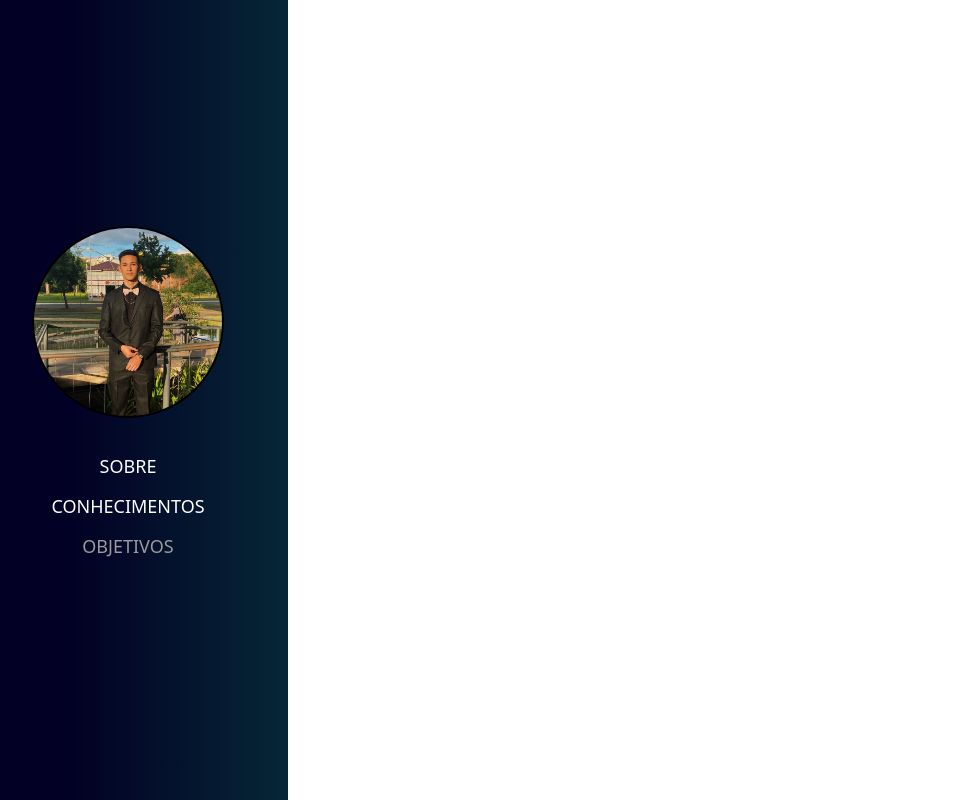
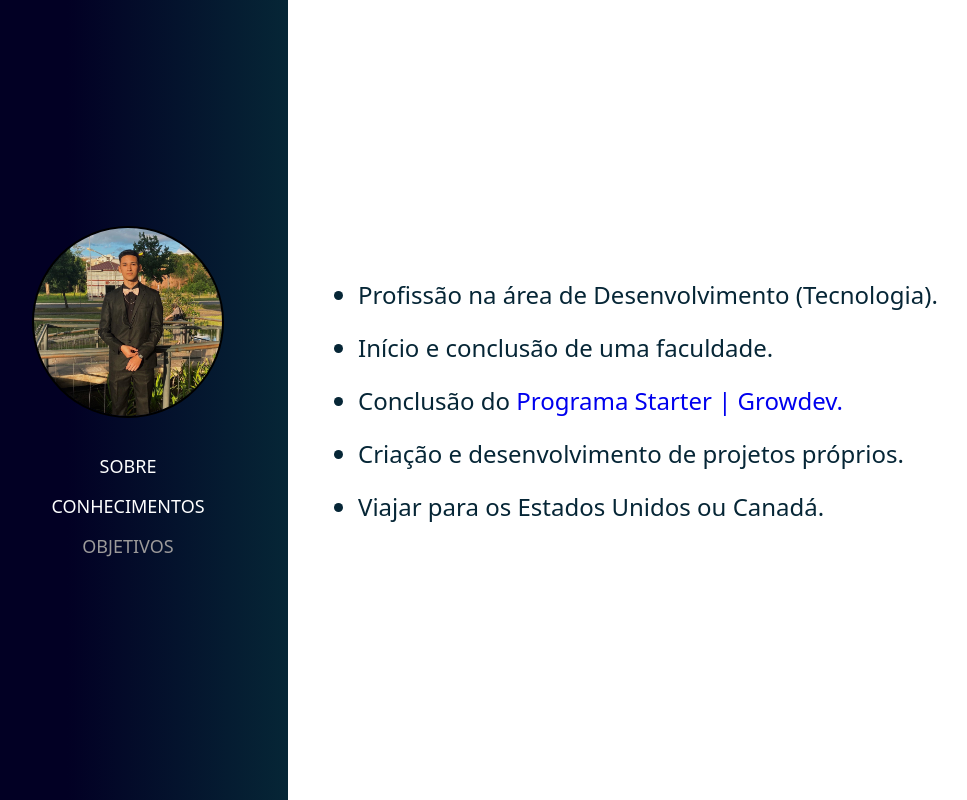
Before and after one commit to riquelmemr/portfolio, a plain HTML site: page objetivos.html in a window 1280 px wide. Shown: the whole page, without its empty margins (32-999 px from the left). Drawn offline with Linux system fonts and the light colour scheme.

Commit message:
content of page "objetivos" finished

```diff
--- a/assets/css/styles.css
+++ b/assets/css/styles.css
@@ -130,3 +130,7 @@ body {
   color: var(--primary-color-default);
   font-weight: 500;
 }
+
+.list li a {
+  text-decoration: none;
+}
--- a/objetivos.html
+++ b/objetivos.html
@@ -25,6 +25,21 @@
           </ul>
         </nav>
       </header>
+
+      <div class="right-container">
+        <ul class="list">
+          <li>Profissão na área de Desenvolvimento (Tecnologia).</li>
+          <li>Início e conclusão de uma faculdade.</li>
+          <li>
+            Conclusão do
+            <a href="https://www.growdev.com.br/starter-2" target="_blank"
+              >Programa Starter | Growdev.</a
+            >
+          </li>
+          <li>Criação e desenvolvimento de projetos próprios.</li>
+          <li>Viajar para os Estados Unidos ou Canadá.</li>
+        </ul>
+      </div>
     </div>
   </body>
 </html>
```
